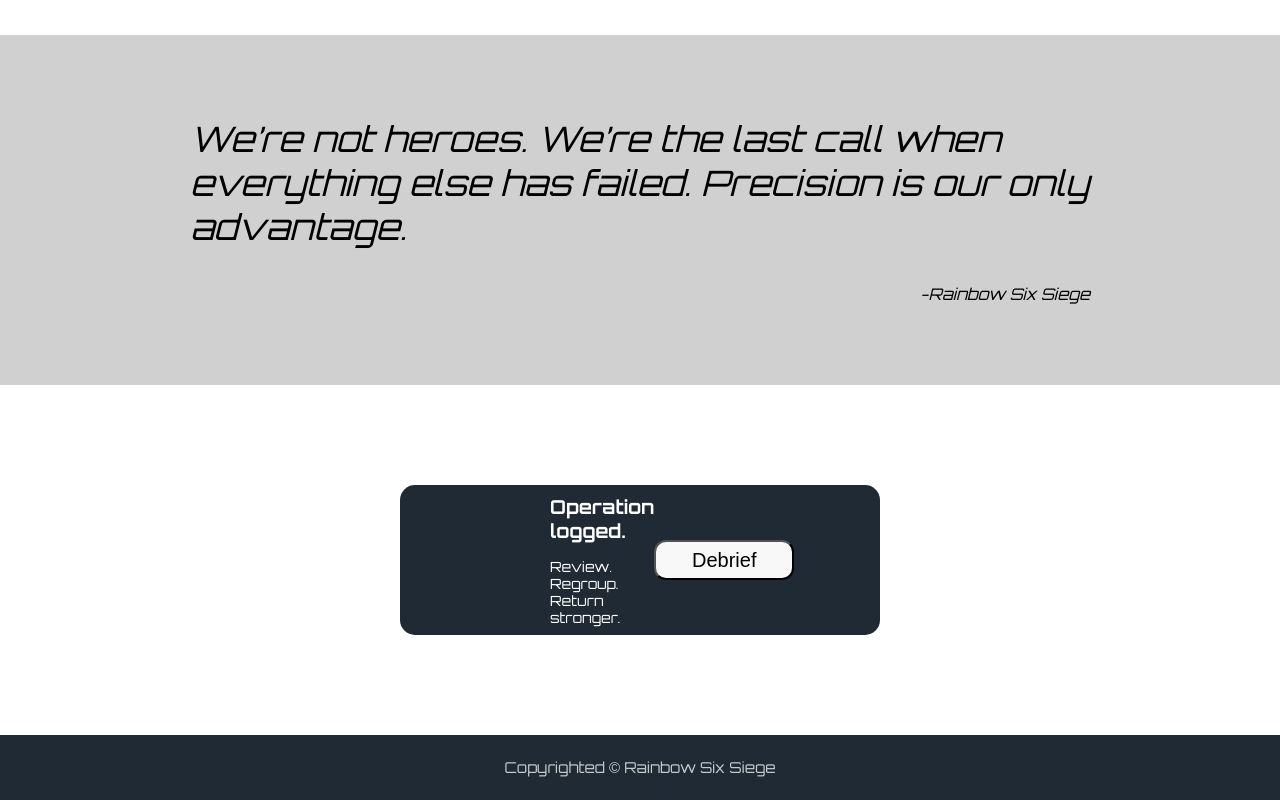
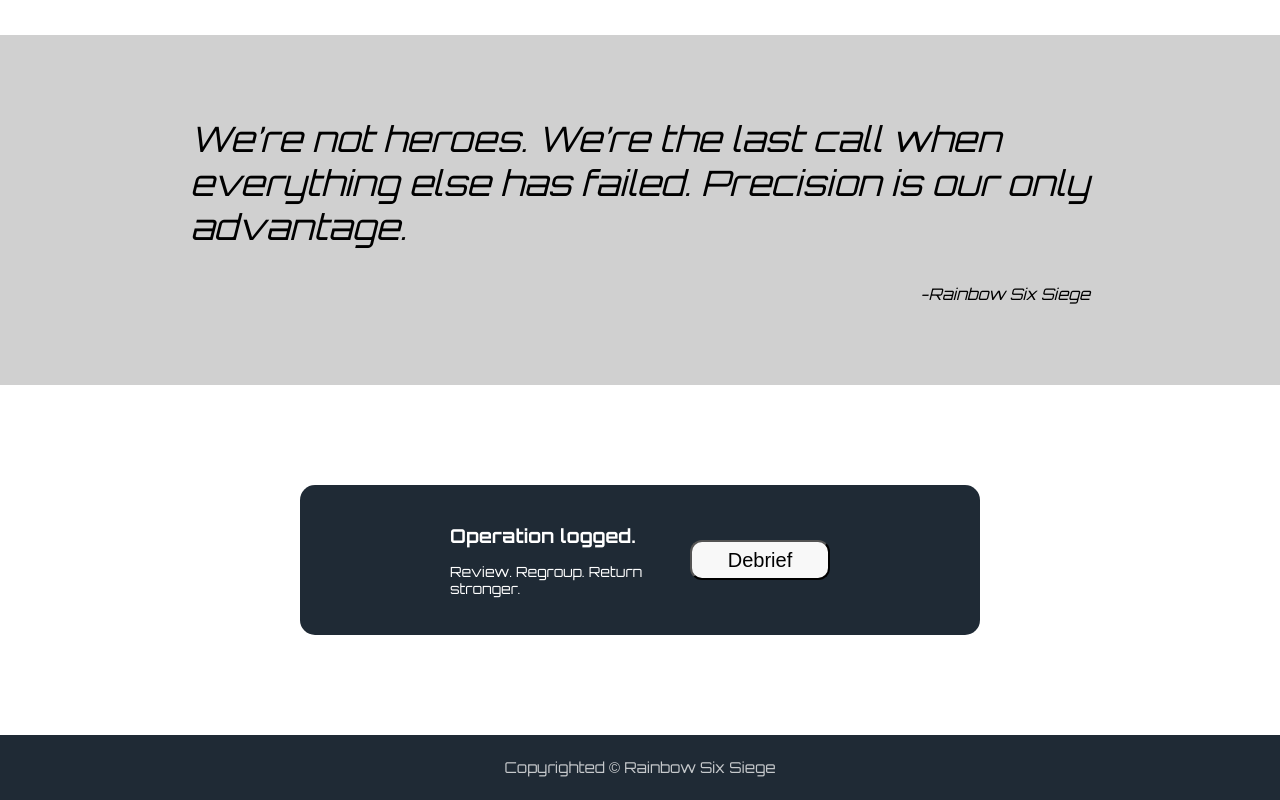
Before and after one commit to SawHillMakes/landing-page, a plain HTML site: page index.html in a window 1280 px wide. Shown: the part 1252-2052 px from the top of the page. Drawn offline with Linux system fonts and the light colour scheme.

Commit message:
Fix and add title to webpage

```diff
--- a/index.html
+++ b/index.html
@@ -7,6 +7,7 @@
     <link rel="stylesheet" href="./style.css">
 
     <link href="https://fonts.googleapis.com/css2?family=Orbitron:wght@400;500;700&display=swap" rel="stylesheet">
+    <title>Rainbow Six Siege</title>
 </head>
 
 
--- a/style.css
+++ b/style.css
@@ -209,8 +209,8 @@ li:hover
     justify-content: space-between;
     padding-left: 150px;
     padding-right: 150px;
-    margin-right: 400px;
-    margin-left: 400px;
+    margin-right: 300px;
+    margin-left: 300px;
     margin-top: 100px;
     margin-bottom: 100px;
     border-radius: 15px;
```
